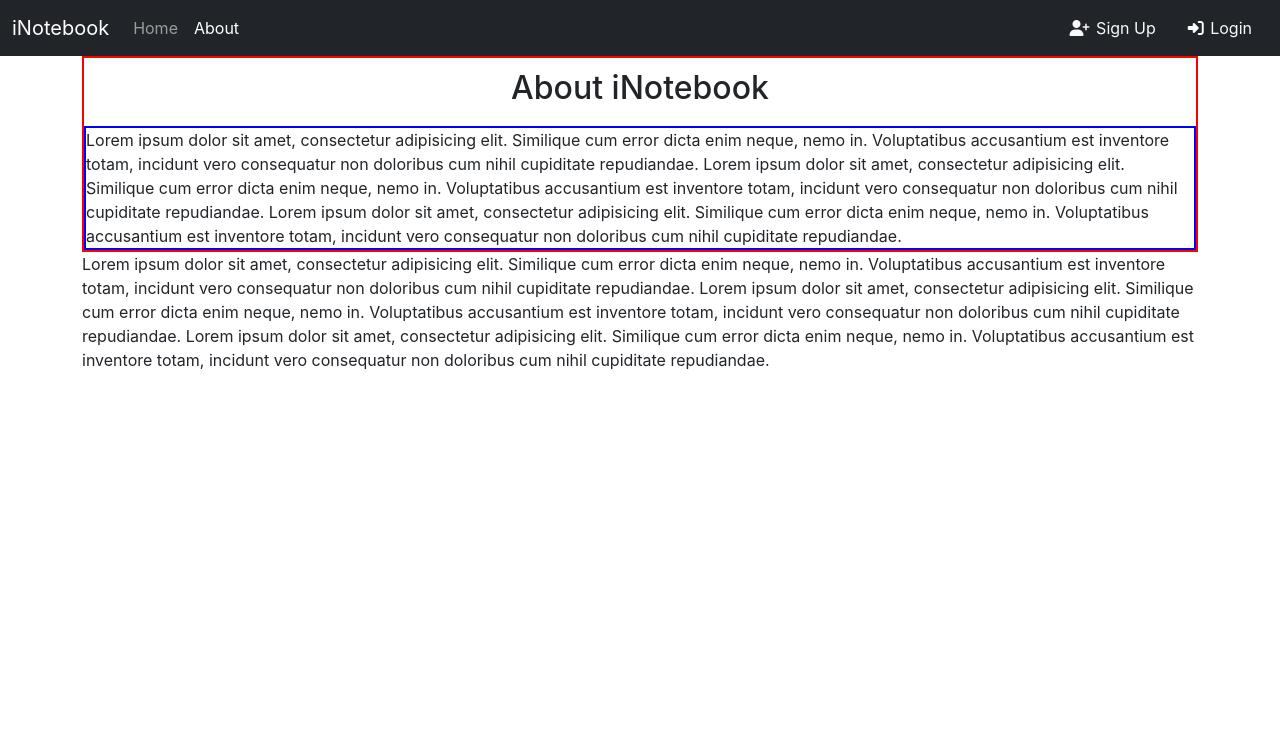
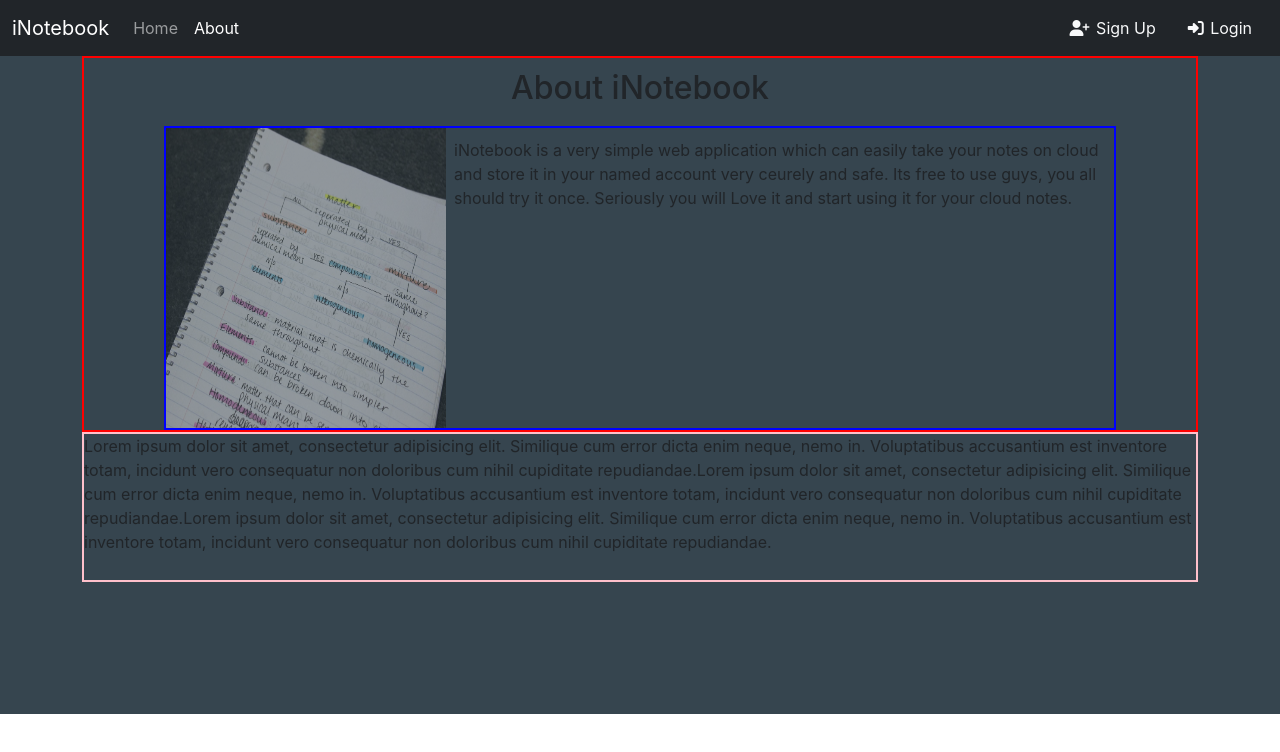
Before and after one commit to StarKBhaviN/iNotebook, a React (Create React App) app: page /About in a window 1280 px wide. Shown: the top 752 px of the page. Built offline with nearby package versions, Linux system fonts and the light colour scheme; some icons are missing.

Commit message:
desgining

```diff
--- a/src/Context/notes/NoteState.js
+++ b/src/Context/notes/NoteState.js
@@ -25,7 +25,6 @@ const NoteState = (props) => {
 
 
   // get all Note...
-
   const getNotes = async () => {
     // API CALL
     const response = await fetch(`${host}/api/notes/fetchallnotes`, {
--- a/src/components/About.js
+++ b/src/components/About.js
@@ -3,19 +3,20 @@ import React from 'react'
 function About() {
 
   return (
-    <div className='container'>
-      <div className="head" style={{border : "2px solid red"}}>
+    <div style={{backgroundColor : "#36454F", height : "41.1rem"}}>
+      <div className="container">
+      <div className="head" style={{border : "2px solid red", padding : "0px 80px 0px 80px"}}>
         <h2 className='heading text-center' style={{ display: "flex", alignItems: "center", justifyContent: "center", height: "60px" }}>About iNotebook</h2>
-        <div className="text" style={{border : "2px solid blue"}}>
-          Lorem ipsum dolor sit amet, consectetur adipisicing elit. Similique cum error dicta enim neque, nemo in. Voluptatibus accusantium est inventore totam, incidunt vero consequatur non doloribus cum nihil cupiditate repudiandae.
-          Lorem ipsum dolor sit amet, consectetur adipisicing elit. Similique cum error dicta enim neque, nemo in. Voluptatibus accusantium est inventore totam, incidunt vero consequatur non doloribus cum nihil cupiditate repudiandae.
-          Lorem ipsum dolor sit amet, consectetur adipisicing elit. Similique cum error dicta enim neque, nemo in. Voluptatibus accusantium est inventore totam, incidunt vero consequatur non doloribus cum nihil cupiditate repudiandae.
+        <div className="text" style={{border : "2px solid blue", display : "flex"}}>
+          <img src={require("../Images/about.jpg")} alt="nothing to show" style={{height : "300px", width : "280px", opacity : "0.5"}} />
+          <p className='font-face-gm' style={{marginLeft : "8px", marginTop : "10px"}}>
+          iNotebook is a very simple web application which can easily take your notes on cloud and store it in your named account very ceurely and safe. Its free to use guys, you all should try it once. Seriously you will Love it and start using it for your cloud notes.
+          </p>
         </div>
       </div>
-      <div className="content">
-      Lorem ipsum dolor sit amet, consectetur adipisicing elit. Similique cum error dicta enim neque, nemo in. Voluptatibus accusantium est inventore totam, incidunt vero consequatur non doloribus cum nihil cupiditate repudiandae.
-          Lorem ipsum dolor sit amet, consectetur adipisicing elit. Similique cum error dicta enim neque, nemo in. Voluptatibus accusantium est inventore totam, incidunt vero consequatur non doloribus cum nihil cupiditate repudiandae.
-          Lorem ipsum dolor sit amet, consectetur adipisicing elit. Similique cum error dicta enim neque, nemo in. Voluptatibus accusantium est inventore totam, incidunt vero consequatur non doloribus cum nihil cupiditate repudiandae.
+      <div className="content" style={{border : "2px solid pink", height : "150px"}}>
+        Lorem ipsum dolor sit amet, consectetur adipisicing elit. Similique cum error dicta enim neque, nemo in. Voluptatibus accusantium est inventore totam, incidunt vero consequatur non doloribus cum nihil cupiditate repudiandae.Lorem ipsum dolor sit amet, consectetur adipisicing elit. Similique cum error dicta enim neque, nemo in. Voluptatibus accusantium est inventore totam, incidunt vero consequatur non doloribus cum nihil cupiditate repudiandae.Lorem ipsum dolor sit amet, consectetur adipisicing elit. Similique cum error dicta enim neque, nemo in. Voluptatibus accusantium est inventore totam, incidunt vero consequatur non doloribus cum nihil cupiditate repudiandae.
+      </div>
       </div>
     </div>
   )
--- a/src/components/AddNotes.js
+++ b/src/components/AddNotes.js
@@ -22,10 +22,10 @@ function AddNotes(props) {
   return (
     <>
         <div className="container" style={{margin : "100px 10px 0px 0px", width : "450px", border : "0px solid red"}}>
-        <h1>Add A Note</h1>
+        <h1 style={{color : "#979FA6", textAlign : "center"}}>Add A Note</h1>
         <form>
           <div className="mb-3">
-            <label htmlFor="title" className="form-label">
+            <label htmlFor="title" className="form-label" style={{color : "white"}}>
               Title
             </label>
             <input
@@ -38,10 +38,11 @@ function AddNotes(props) {
               value={note.title}
               minLength={5}
               required
+              style={{backgroundColor : "#36494F", color : "white",border : "none", boxShadow : "0px 0px 4px pink"}}
             />
           </div>
           <div className="mb-3">
-            <label htmlFor="description" className="form-label">
+            <label htmlFor="description" className="form-label" style={{color : "white"}}>
               Description
             </label>
             <input
@@ -53,10 +54,11 @@ function AddNotes(props) {
               value={note.description}
               minLength={5}
               required
+              style={{backgroundColor : "#36494F", color : "white",border : "none", boxShadow : "0px 0px 4px pink"}}
             />
           </div>
           <div className="mb-3">
-            <label htmlFor="tag" className="form-label ">
+            <label htmlFor="tag" className="form-label " style={{color : "white"}}>
               Tag
             </label>
             <input
@@ -66,9 +68,10 @@ function AddNotes(props) {
               name='tag'
               onChange={onChange}
               value={note.tag}
+              style={{backgroundColor : "#36494F", color : "white",border : "none", boxShadow : "0px 0px 4px pink"}}
             />
           </div>
-          <button disabled={note.title.length<5||note.title.description<5} type="submit" className="btn btn-primary" onClick={handleClick}>
+          <button disabled={note.title.length<5||note.title.description<5} type="submit" className="btn" style={{backgroundColor : "#36494F", border : "1px solid white", color : "white", display : "flex", alignItems : "center"}} onClick={handleClick}>
             Add Note
           </button>
         </form>
--- a/src/components/Home.js
+++ b/src/components/Home.js
@@ -4,7 +4,7 @@ import React from "react";
 export const Home = (props) => {
   const {showAlert} = props
   return (
-    <div>
+    <div style={{backgroundColor : "#36454F", minHeight : "41.1rem"}}>
       <Notes showAlert={showAlert} />
     </div>
   );
--- a/src/components/NoteItem.js
+++ b/src/components/NoteItem.js
@@ -11,7 +11,7 @@ const NoteItem = (props) => {
   var noteDate = orgDate.split("-").reverse().join("-");
   return (
     <div className='container col-md-4'>
-      <div className="card my-3" style={{width : "18rem"}}>
+      <div className="card my-3" style={{width : "18rem", backgroundColor : "#36494F", boxShadow : "0px 0px 4px pink", color : "#699995"}}>
           <div className="card-body">
             <div>
             <h5 className="card-title" style={{display : "inline-block", width : "190px"}}>{note.title}</h5>
--- a/src/components/Notes.js
+++ b/src/components/Notes.js
@@ -85,9 +85,9 @@ const Notes = (props) => {
         </div>
       </div>
 
-      <div className="container" style={{margin : "100px 0px 0px 0px", borderLeft : "2px solid green", minHeight : "360px"}}>
+      <div className="container" style={{margin : "100px 0px 0px 0px", borderLeft : "2px solid #565d65", minHeight : "360px"}}>
         <div style={{marginLeft : "10px"}}>
-        <h1 style={{margin : "0px 0px 22px 0px", textAlign : "center"}}>Your Notes</h1>
+        <h1 style={{margin : "0px 0px 22px 0px", textAlign : "center", color : "#979FA6"}}>Your Notes</h1>
       <div className="row my-3" style={{border : "0px solid blue"}}>
         <div className="container" style={{fontSize : "20px", paddingTop : "0px", textAlign : "center"}}>
           {notes.length === 0 && 'No Notes To Display'}
--- a/src/components/Profile.js
+++ b/src/components/Profile.js
@@ -35,7 +35,7 @@ const Profile = () => {
 
     return (
         <>
-            <div style={{ backgroundColor: "#152238", height: "92vh" }}>
+            <div style={{backgroundColor : "#36454F", minHeight : "41.1rem"}}>
                 <div className='container d-flex justify-content-center align-items-center' style={{ height: "90px" }}>
                     <h1 className='text-center' style={{ color: "white" }}>My Profile</h1>
                 </div>
```
